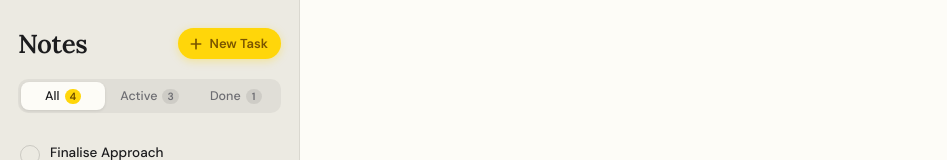
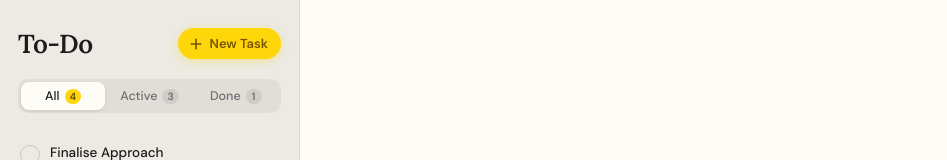
Before and after one commit to anishbb7/cait_todo, an Angular app: page / in a window 1280 px wide. Shown: the top 160 px of the page, without its empty margins (0-947 px from the left). Built offline with nearby package versions, Linux system fonts and the light colour scheme.

Commit message:
Rename app from Notes to To-Do

```diff
--- a/src/app/app.component.html
+++ b/src/app/app.component.html
@@ -4,7 +4,7 @@
 
     <div class="sidebar-header">
       <div class="sidebar-top">
-        <h1 class="app-title">Notes</h1>
+        <h1 class="app-title">To-Do</h1>
         <button class="new-btn" (click)="openCreate()" title="New task (Ctrl+N)">
           <svg width="16" height="16" viewBox="0 0 24 24" fill="none" stroke="currentColor"
             stroke-width="2.5" stroke-linecap="round" stroke-linejoin="round">
```
Also changed, not shown: 1 other file (tests, documents, lock files or other folders).
